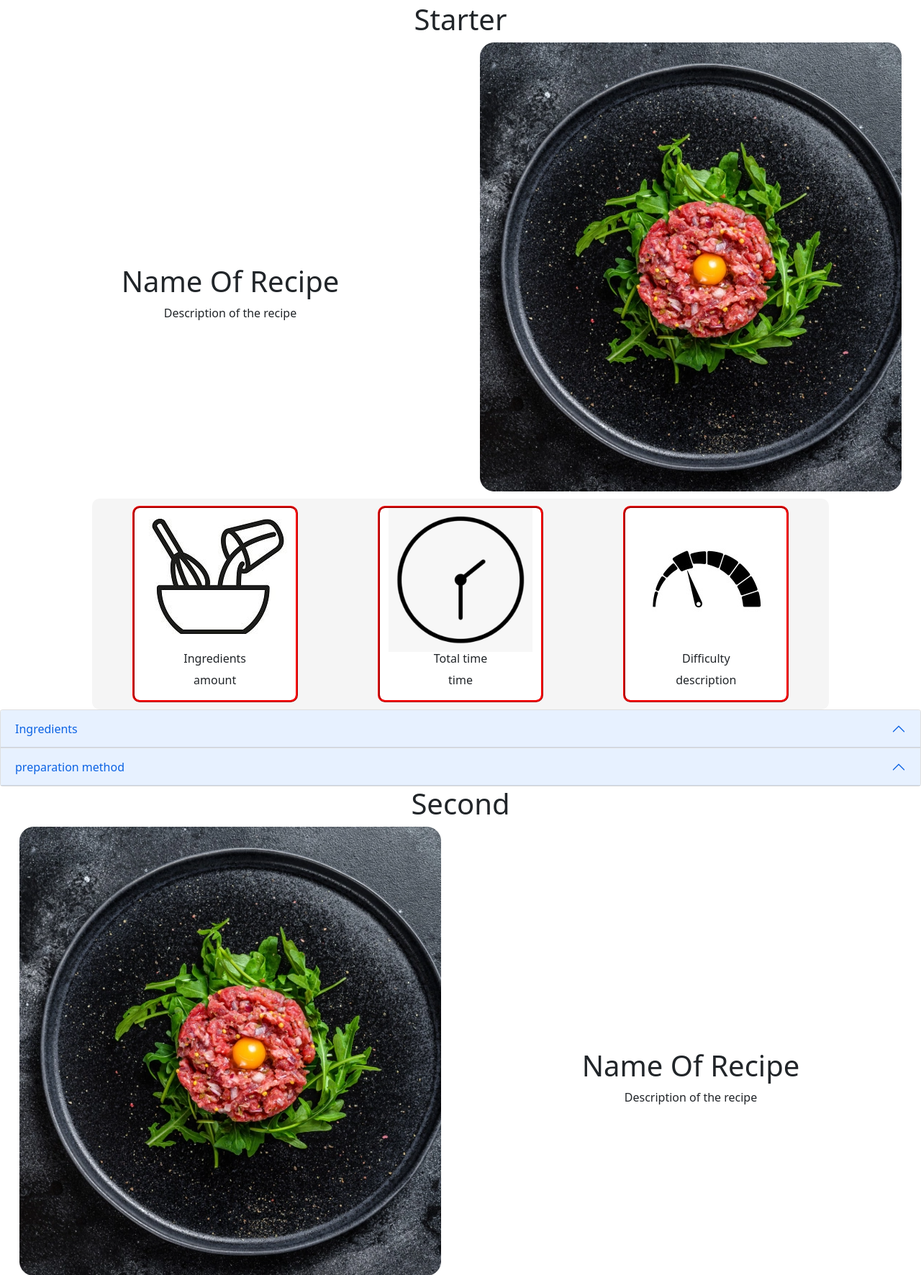
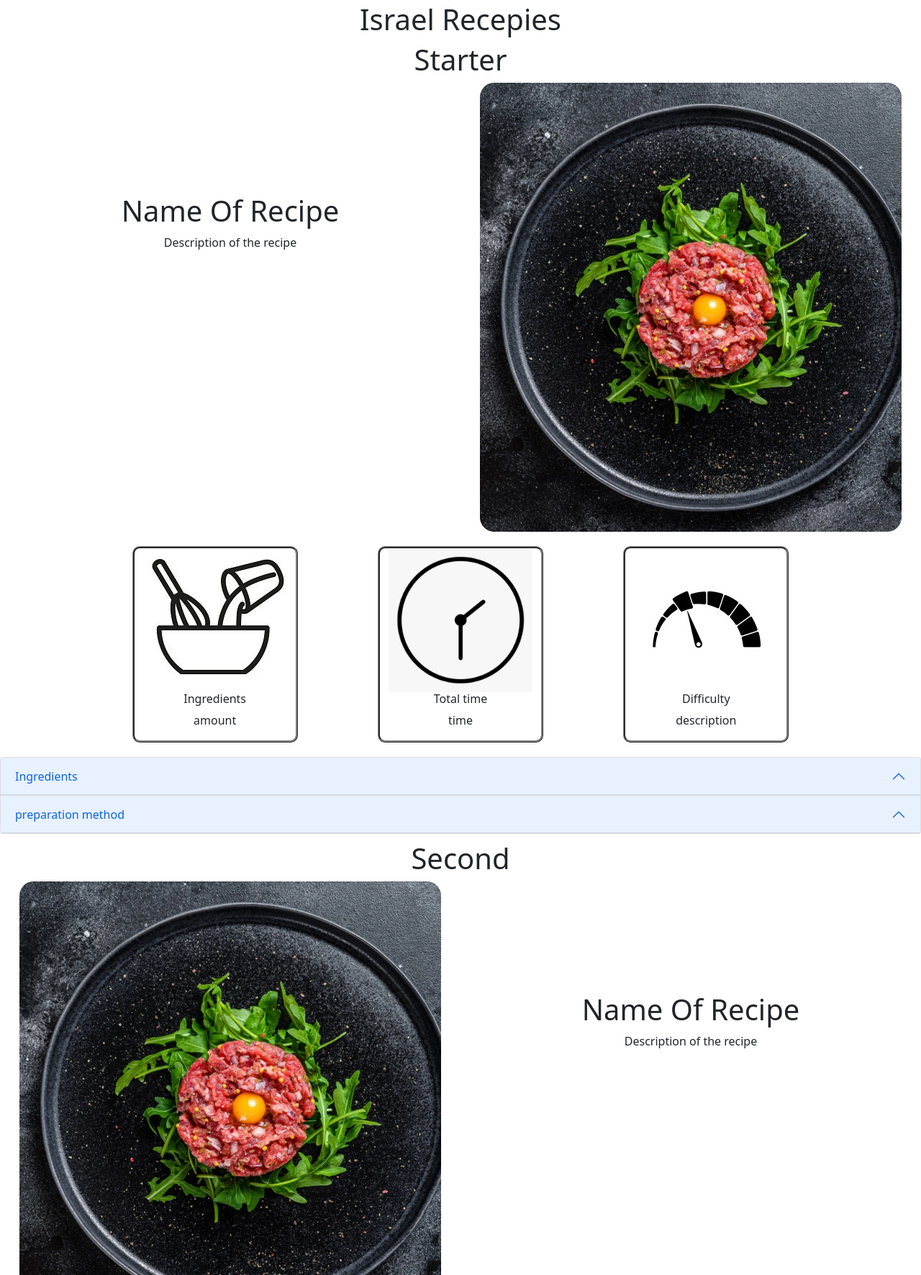
Before and after one commit to omrigr-code/webproject, a PHP site: page /Israeli_page.html in a window 1280 px wide. Shown: the part 99-1871 px from the top of the page at 72% size. Run offline with PHP 8.4, Linux system fonts and the light colour scheme; some libraries are stand-ins or nearby versions.

Commit message:
fix recepies

```diff
--- a/Israeli_page.html
+++ b/Israeli_page.html
@@ -46,6 +46,7 @@
             </nav>
         </div>
     </div>
+    <h1>Israel Recepies</h1>
     <H1>Starter</H1>
     <section id="head">
         <div class="container-fluid">
@@ -85,7 +86,7 @@
 
     </section>
 
-    <div class="accordion" id="Description">
+    <div class="accordion accordion_margin" id="Description">
         <div class="accordion-item">
           <h2 class="accordion-header" id="headingOne">
             <button class="accordion-button" type="button"
@@ -157,7 +158,7 @@
 
     </section>
 
-    <div class="accordion" id="Description">
+    <div class="accordion accordion_margin" id="Description">
         <div class="accordion-item">
           <h2 class="accordion-header" id="heading3">
             <button class="accordion-button" type="button"
@@ -229,7 +230,7 @@
 
     </section>
 
-    <div class="accordion" id="Description">
+    <div class="accordion accordion_margin" id="Description">
         <div class="accordion-item">
           <h2 class="accordion-header" id="heading5">
             <button class="accordion-button" type="button"
@@ -300,7 +301,7 @@
 
     </section>
 
-    <div class="accordion" id="Description">
+    <div class="accordion accordion_margin" id="Description">
         <div class="accordion-item">
           <h2 class="accordion-header" id="heading7">
             <button class="accordion-button" type="button"
--- a/Recipes_page.css
+++ b/Recipes_page.css
@@ -17,7 +17,7 @@ h1{
 
 }
 #head h1, p{
-    margin-top: 50%;
+    margin-top: 25%;
     text-align: center;
 }
 @media (max-width: 992px) {
@@ -29,7 +29,6 @@ h1{
 #info {
     width: 80%;
     margin: auto;
-    background-color: whitesmoke;
     border-radius: 10px;
 }
 #info .img-me {
@@ -43,7 +42,7 @@ h1{
 #info .box{
     background-color: white;
     border-radius: 10px;
-    border-color: red;
+    border-color: gray;
     border-style: ridge;
     margin-top: 10px;
     margin-bottom: 10px;
@@ -57,3 +56,8 @@ h1{
     margin-left: auto;
     margin-right: auto;
 }
+
+.accordion_margin{
+    margin-top: 10px;
+    margin-bottom: 10px;
+}
```
